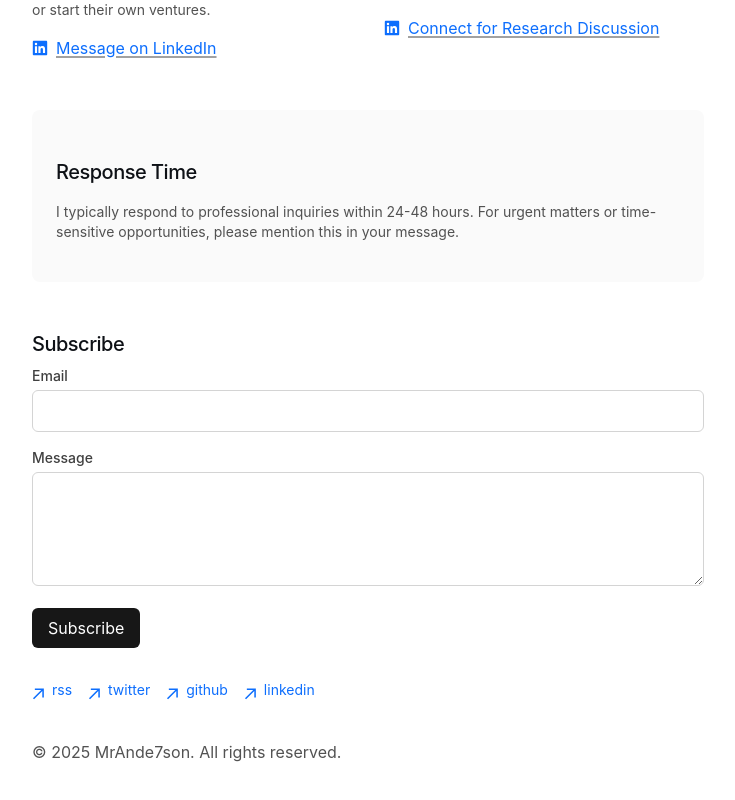
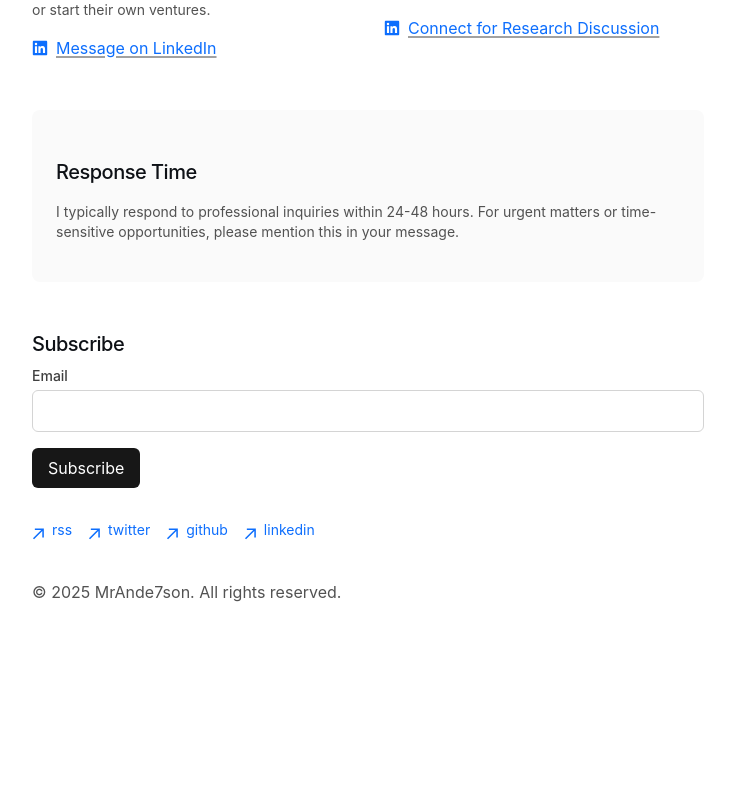
Before and after one commit to MrAnde7son/mrande7son-portfolio, a Next.js app: page /contact in a window 1280 px wide. Shown: the part 673-1473 px from the top of the page, without its empty margins (272-1007 px from the left). Built offline with nearby package versions, Linux system fonts and the light colour scheme.

Commit message:
Fix subscription form to only require email

```diff
--- a/app/api/subscribe/route.ts
+++ b/app/api/subscribe/route.ts
@@ -3,8 +3,8 @@ import { NextResponse } from 'next/server'
 export async function POST(request: Request) {
   const { email, message } = await request.json()
 
-  if (!email || !message) {
-    return NextResponse.json({ error: 'Email and message are required' }, { status: 400 })
+  if (!email) {
+    return NextResponse.json({ error: 'Email is required' }, { status: 400 })
   }
 
   const apiKey = process.env.RESEND_API_KEY
@@ -24,7 +24,7 @@ export async function POST(request: Request) {
       to: ['mizrahi.itamar@gmail.com'],
       reply_to: email,
       subject: 'New contact subscription',
-      text: message,
+      text: message ?? 'New subscriber',
     }),
   })
 
--- a/app/contact/SubscribeForm.tsx
+++ b/app/contact/SubscribeForm.tsx
@@ -3,7 +3,6 @@ import { useState } from 'react'
 
 export default function SubscribeForm() {
   const [email, setEmail] = useState('')
-  const [message, setMessage] = useState('')
   const [status, setStatus] = useState<'idle' | 'loading' | 'success' | 'error'>('idle')
 
   async function handleSubmit(e: React.FormEvent<HTMLFormElement>) {
@@ -13,12 +12,11 @@ export default function SubscribeForm() {
       const res = await fetch('/api/subscribe', {
         method: 'POST',
         headers: { 'Content-Type': 'application/json' },
-        body: JSON.stringify({ email, message }),
+        body: JSON.stringify({ email }),
       })
       if (res.ok) {
         setStatus('success')
         setEmail('')
-        setMessage('')
       } else {
         setStatus('error')
       }
@@ -42,19 +40,6 @@ export default function SubscribeForm() {
           className="w-full px-3 py-2 border border-neutral-300 rounded-md bg-white dark:bg-neutral-900 dark:border-neutral-700"
         />
       </div>
-      <div>
-        <label htmlFor="message" className="block text-sm font-medium text-neutral-700 dark:text-neutral-200 mb-1">
-          Message
-        </label>
-        <textarea
-          id="message"
-          required
-          value={message}
-          onChange={(e) => setMessage(e.target.value)}
-          rows={4}
-          className="w-full px-3 py-2 border border-neutral-300 rounded-md bg-white dark:bg-neutral-900 dark:border-neutral-700"
-        />
-      </div>
       <button
         type="submit"
         disabled={status === 'loading'}
```
